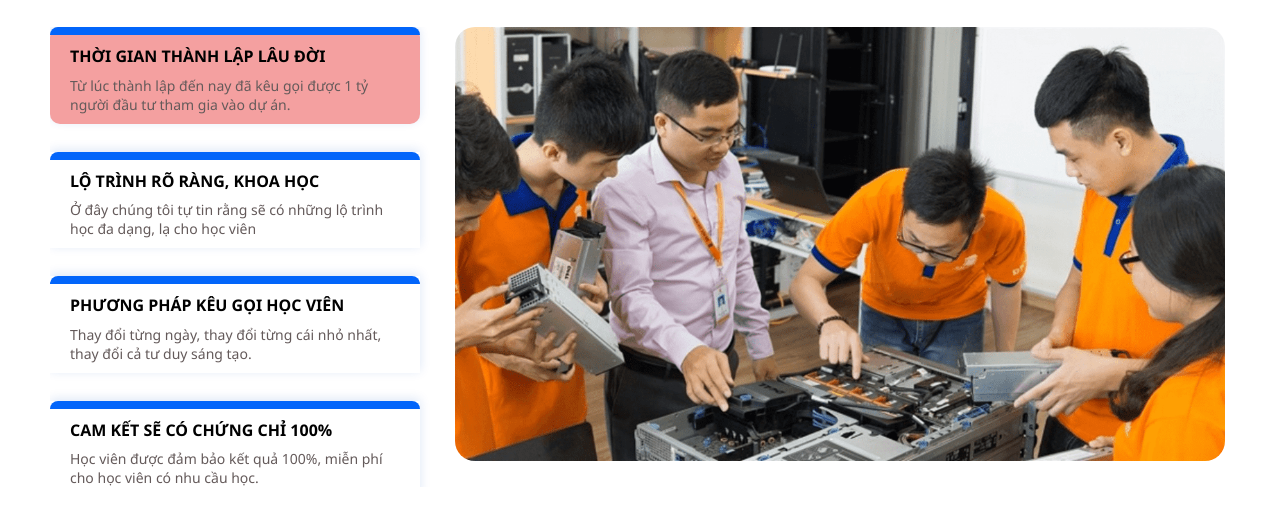
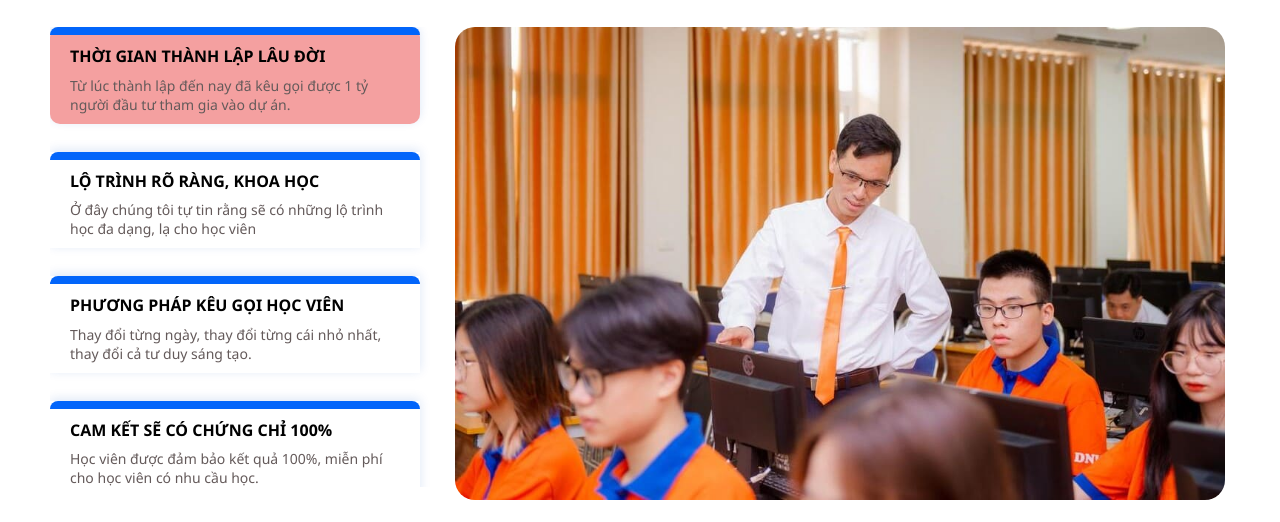
Before and after one commit to VieVenturer/nhom4, a plain HTML site: page Anlpha/giaodien1.html in a window 1280 px wide. Shown: the part 123-645 px from the top of the page. Drawn offline with Linux system fonts and the light colour scheme.

Commit message:
Update giaodien1.html

```diff
--- a/Anlpha/giaodien1.html
+++ b/Anlpha/giaodien1.html
@@ -52,12 +52,12 @@
 			<div class="vietl8 vietl7">
 				<div id="viets-kh-1" class="viets-content mauvhu content_exviets">
 					<a href="#">
-						<img class="botronviet" src="../img/dhdainam.png" alt="Nhom4">
+						<img class="botronviet" src="../img/dhdainam2.jpg" alt="Nhom4">
 					</a>
 				</div>
 				<div id="viets-kh-2" class="viets-content  content_exviets">
 					<a href="#">
-						<img class="botronviet" src="../img/dhdainam.png" alt="Nhom4">
+						<img class="botronviet" src="../img/dhdainam3.jpg" alt="Nhom4">
 					</a>
 				</div>
 				<div id="viets-kh-3" class="viets-content  content_exviets">
@@ -67,17 +67,17 @@
 				</div>
 				<div id="viets-kh-4" class="viets-content  content_exviets">
 					<a href="#">
-						<img class="botronviet" src="../img/dhdainam.png" alt="Nhom4">
+						<img class="botronviet" src="../img/dhdainam4.png" alt="Nhom4">
 					</a>
 				</div>
 				<div id="viets-kh-5" class="viets-content  content_exviets">
 					<a href="#">
-						<img class="botronviet" src="../img/dhdainam.png" alt="Nhom4">
+						<img class="botronviet" src="../img/dhdainam5.png" alt="Nhom4">
 					</a>
 				</div>
 				<div id="viets-kh-6" class="viets-content  content_exviets">
 					<a href="#">
-						<img class="botronviet" src="../img/dhdainam.png" alt="Nhom4">
+						<img class="botronviet" src="../img/dhdainam6.png" alt="Nhom4">
 					</a>
 				</div>
 			</div>
```
